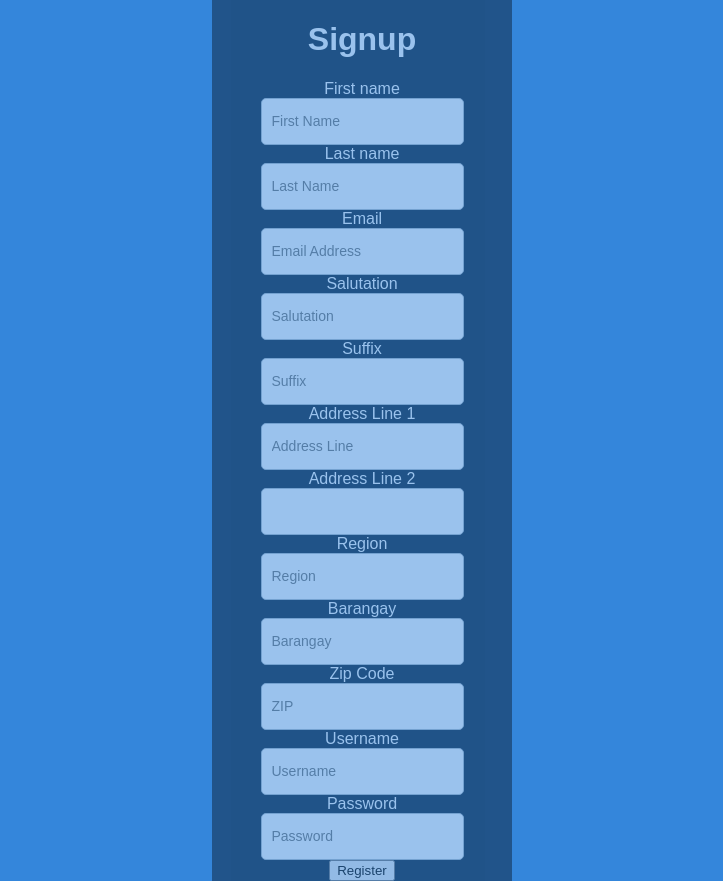
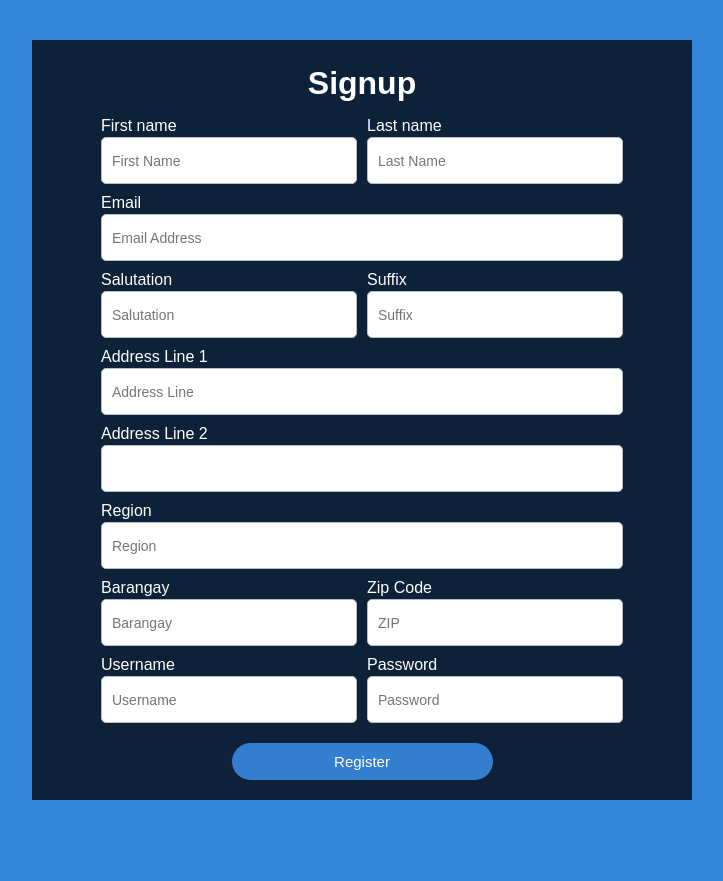
Before and after one commit to Danlgn/BSIS2_Bluebird, a PHP site: page /signup.php in a window 1280 px wide. Shown: the whole page, without its empty margins (278-1001 px from the left). After the commit the page ends 800 px from the top, so only its background shows below. Run offline with PHP 8.4, Linux system fonts and the light colour scheme.

Commit message:
fixed signup page

```diff
--- a/signup.css
+++ b/signup.css
@@ -3,17 +3,13 @@
     --clr-gray: hsl(210, 15%, 74%);
 }
 
+html{
+    display: grid;
+}
 body {
     font-family:Arial, Sans-Serif;
     background-color: #3486DB;
     margin:0;
-}
-.clearfix:before, .clearfix:after{
-    content: "";
-    display: table;
-}
-.clearfix:after{
-    clear: both;
 }
 
 
@@ -46,18 +42,39 @@ form {
     display: flex;
     flex-direction: column;
     align-items: center;
+    gap: 10px;
+}
+form div{
+    display: flex;
+}
+form > div {
+    gap: 10px;
+    width: 100%;
+    justify-content: center;
+}
+form > div > div{
+    flex-direction: column;
+    width: min(20vw, 300px);
+    gap: 2px;
 }
 
 .form {
     color: white;
-    width: 300px;
+    width: 50vw;
+    min-width: 470px;
+    max-width: 800px;
     margin: 0 auto;
+    margin-top: 5vh;
+    padding: 10px;
     justify-content: center;
     background-color: rgba(0, 0, 0, 0.747);
-    opacity: 50%;
     display: flex;
     flex-direction: column;
     align-items: center;
+}
+
+h1{
+    margin: 15px 0;
 }
 
 a{
@@ -96,3 +113,23 @@ input[type='submit']{
 input[type='submit']:hover {
     background-color: f0df74;
 }*/
+
+.btn{
+
+    margin: 10px 0;
+    color: white;
+    background-color: #337ecf;
+    border: none;
+    border-radius: 20px;
+    padding: 10px;
+    width: 50%;
+    font-size: 15px;
+}
+.btn:hover{
+    background-color: #2f72b9;
+}
+
+.single-input{
+    flex-direction: column;
+    gap: 2px;
+}
--- a/signup.php
+++ b/signup.php
@@ -66,38 +66,67 @@ VALUES ('$username', '".md5($password)."', '$firstname','$lastname','$email', '$
                 }
         }else{
         ?>
-<div class = "wrap">
         <div class="form">
                 <h1>Signup</h1>
                 <form name="registration" action="" method="post">
+                <div>
+                        <div>
                                 <label for="firstname">First name</label>
                                 <input type="text" id="firstname" name="firstname" placeholder="First Name" required />
+                        </div>
+                        <div>
                                 <label for="lastname">Last name</label>
                                 <input type="text" id="lastname" name="lastname" placeholder="Last Name" required />
+                        </div>
+                </div>
+                <div class="single-input">
                         <label for="email">Email</label>
                         <input type="email" id="email" name="email" placeholder="Email Address" required />
+                </div>
+                <div>
+                        <div>
                                 <label for="salutation">Salutation</label>
                                 <input type="text" id="salutation" name="salutation" placeholder="Salutation" required />
+                        </div>
+                        <div>
                                 <label for="suffix">Suffix</label>
                                 <input type="text" id="suffix" name="suffix" placeholder="Suffix" required />
+                        </div>
+                </div>
+                <div class="single-input">
                         <label for="addressline1">Address Line 1</label>
                         <input type="text" id="addressline1" name="addressline1" placeholder="Address Line" required />
+                </div>
+                <div class="single-input">
                         <label for="addressline2">Address Line 2</label>
                         <input type="text"id="addressline2"  name="addressline2" placeholder="" required />
+                </div>
+                <div class="single-input">
                         <label for="region">Region</label>
                         <input type="text" id="region" name="region" placeholder="Region" required />
+                </div>
+                <div>
+                        <div>
                                 <label for="brgy">Barangay</label>
                                 <input type="text" id="brgy" name="brgy" placeholder="Barangay" required />
+                        </div>
+                        <div>
                                 <label for="zip">Zip Code</label>
                                 <input type="text" id="zip" name="zip" placeholder="ZIP" required />
+                        </div>
+                </div>
+                <div>
+                        <div>
                                 <label for="username">Username</label>
                                 <input type="text" id="username" name="username" placeholder="Username" required />
+                        </div>
+                        <div>
                                 <label for="password">Password</label>
                                 <input type="password" id="password" name="password" placeholder="Password" required />
-
-<input type="submit" name="submit" value="Register" />
+                        </div>
+                </div>
+                <input type="submit" name="submit" class="btn" value="Register" />
                 </form>
-</div>
         </div>
         <?php } ?>
 </body>
```
Lines whose indentation alone changed are shown as unchanged.
